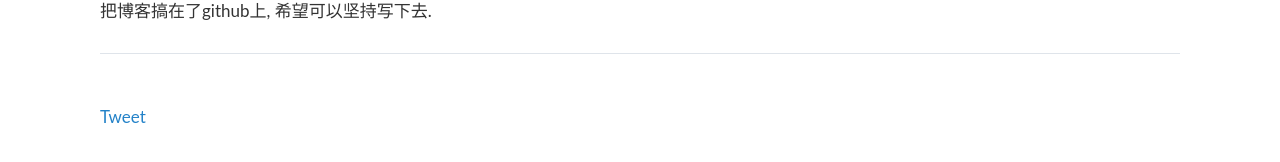
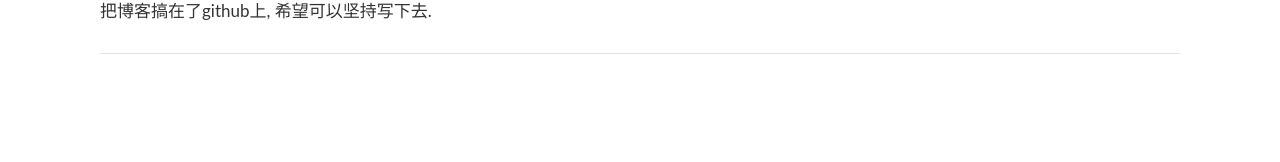
Before and after one commit to imaxct/imaxct.github.io, a Jekyll site: the page built from _posts/2017-01-31-first-article.md, in a window 1280 px wide. Shown: the part 244-406 px from the top of the page. Built offline with Jekyll 4.4.1, drawn with Linux system fonts in a browser that asks for light colours; some web fonts are replaced.

Commit message:
remove twitter sharing

```diff
--- a/_layouts/post.html
+++ b/_layouts/post.html
@@ -15,7 +15,7 @@ layout: default
     {% endif %}
   </p>
 </div>
-<a href="https://twitter.com/share" class="twitter-share-button" data-via="{{ site.owner.twitter }}" data-size="large" data-hashtags="gotchacode">Tweet</a>
+<!--<a href="https://twitter.com/share" class="twitter-share-button" data-via="{{ site.owner.twitter }}" data-size="large" data-hashtags="gotchacode">Tweet</a>-->
 <!--<script>!function(d,s,id){var js,fjs=d.getElementsByTagName(s)[0],p=/^http:/.test(d.location)?'http':'https';if(!d.getElementById(id)){js=d.createElement(s);js.id=id;js.src=p+'://platform.twitter.com/widgets.js';fjs.parentNode.insertBefore(js,fjs);}}(document, 'script', 'twitter-wjs');</script>-->
 
 {% if site.disqus_shortname %}
```
